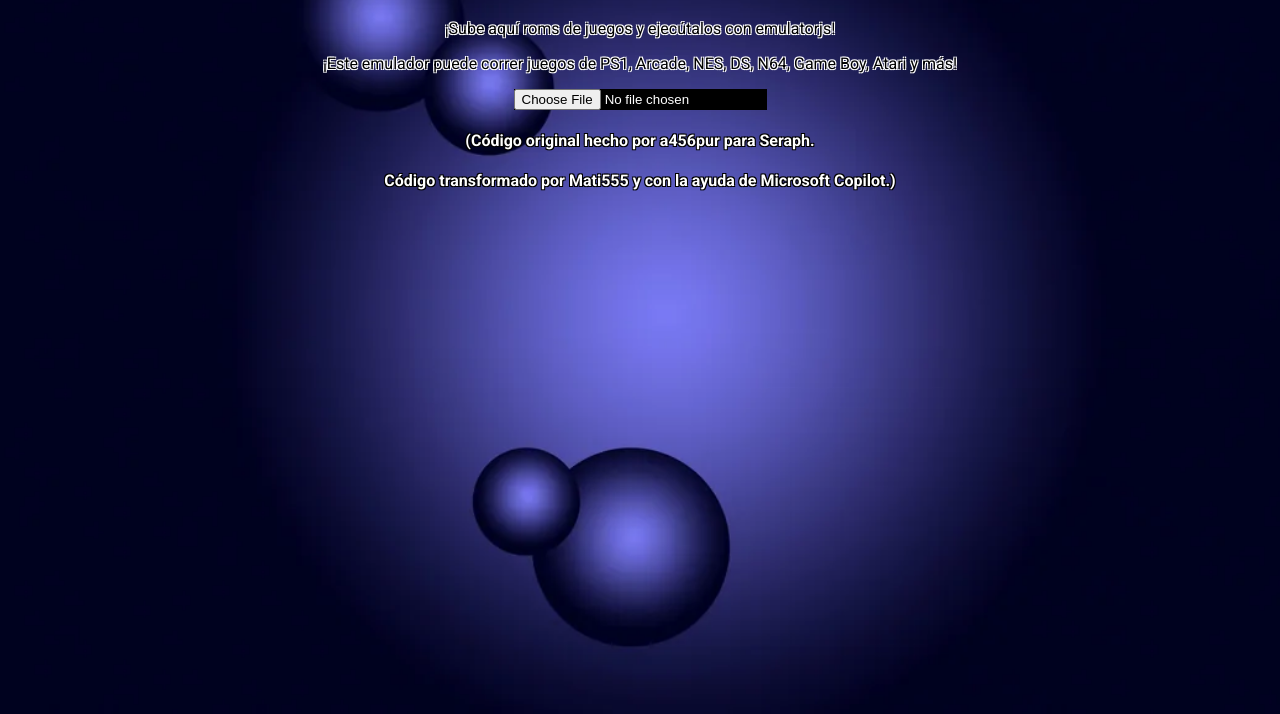
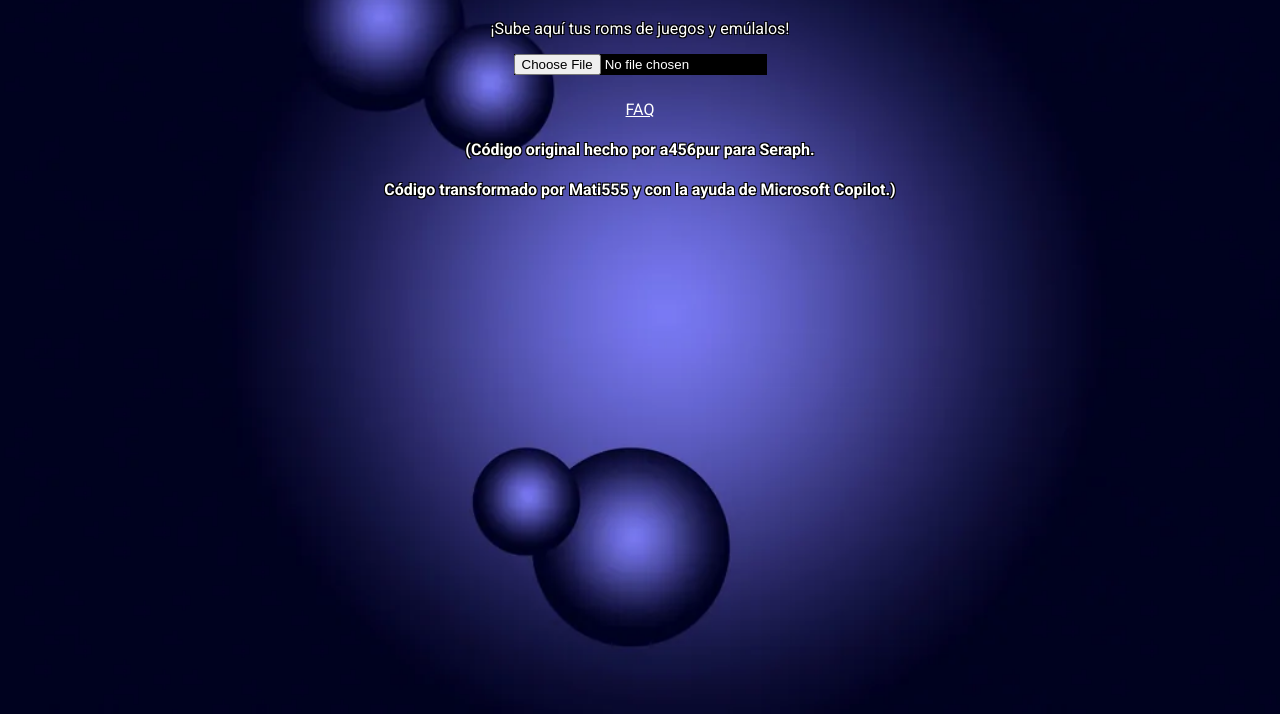
Before and after one commit to lvplay2/emulador-online, a plain HTML site: page index.html in a window 1280 px wide. Shown: the part 86-800 px from the top of the page. Drawn offline with Linux system fonts and the light colour scheme.

Commit message:
Update index.html

```diff
--- a/index.html
+++ b/index.html
@@ -20,10 +20,14 @@
                 text-align: center;
             }
             p {
-                color: black;
                 font-family: "Roboto", system-ui;
                 text-align: center;
-                text-shadow: -1px -1px 0 #fff, 1px -1px 0 #fff, -1px 1px 0 #fff, 1px 1px 0 #fff;
+                text-shadow: -1px -1px 0 black, 1px -1px 0 black, -1px 1px 0 black, 1px 1px 0 black;
+            }
+            a {
+                font-family: "Roboto", system-ui;
+                text-align: center;
+                color: white;
             }
             h4 {
                 font-family: "Roboto", system-ui;
@@ -81,9 +85,10 @@
     <body>
         <div class="content" id="box" style="text-align: center; padding-top: 20px;">
             <h1 class="caja">Emulador Online</h1>
-            <p>¡Sube aquí roms de juegos y ejecútalos con emulatorjs!</p>
-            <p>¡Este emulador puede correr juegos de PS1, Arcade, NES, DS, N64, Game Boy, Atari y más!</p>
+            <p>¡Sube aquí tus roms de juegos y emúlalos!</p>
             <input type="file" id="input">
+            <h6></h6>
+            <a href="faq.html">FAQ</a>
             <h4>(Código original hecho por a456pur para Seraph.</h4>
             <h4>Código transformado por Mati555 y con la ayuda de Microsoft Copilot.)</h4>
         </div>
```
